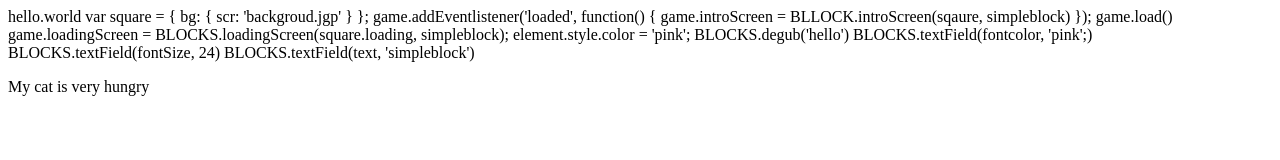
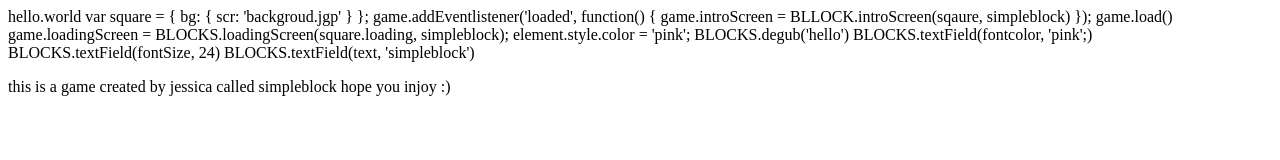
Before and after one commit to jessylinden/jessylinden.github.io, a plain HTML site: page index.2.html in a window 1280 px wide. Drawn offline with Linux system fonts and the light colour scheme.

Commit message:
changed text

```diff
--- a/index.2.html
+++ b/index.2.html
@@ -15,4 +15,4 @@ BLOCKS.degub('hello')
 BLOCKS.textField(fontcolor, 'pink';)
 BLOCKS.textField(fontSize, 24)
 BLOCKS.textField(text, 'simpleblock')
-<p>My cat is very hungry</p>
+<p>this is a game created by jessica called simpleblock hope you injoy :)</p>
```
